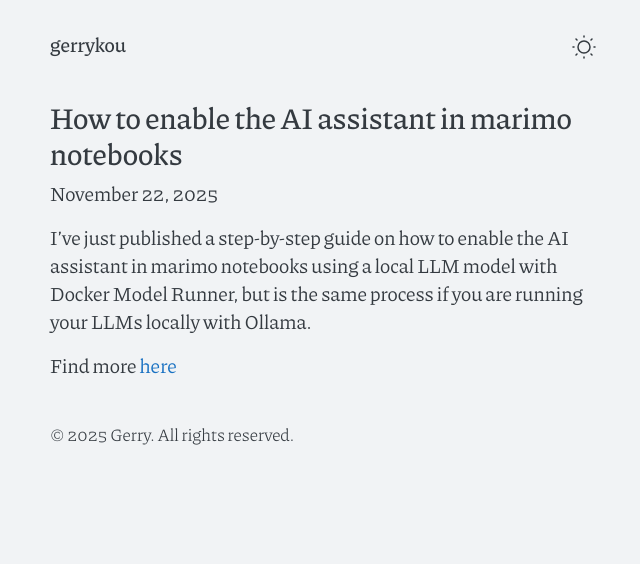
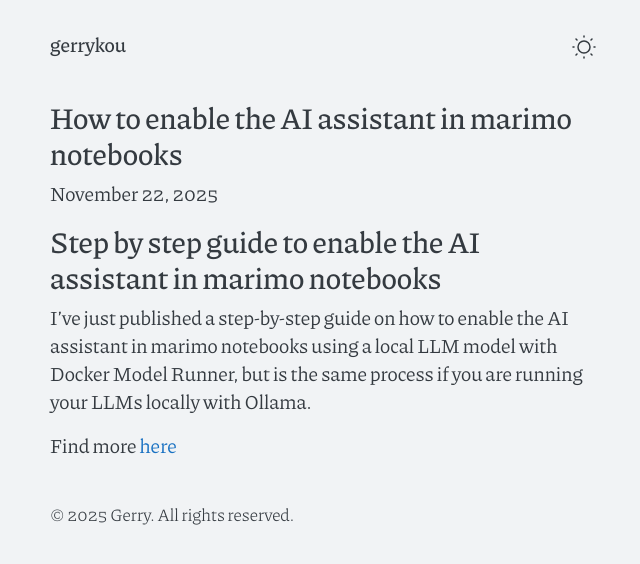
Before and after one commit to gerrykou/gerrykou.github.io, a Jekyll site: the page built from _posts/2025-11-22-marimo-local-ai-assistant.md, in a window 1280 px wide. Shown: the top 564 px of the page, without its empty margins (317-957 px from the left). Built offline with Jekyll 4.4.1, drawn with Linux system fonts in a browser that asks for light colours.

Commit message:
add title

```diff
--- a/_posts/2025-11-22-marimo-local-ai-assistant.md
+++ b/_posts/2025-11-22-marimo-local-ai-assistant.md
@@ -4,6 +4,8 @@
 lead:
 ---
 
+# Step by step guide to enable the AI assistant in marimo notebooks
+
 I’ve just published a step-by-step guide on how to enable the AI assistant in marimo notebooks using a local LLM model with Docker Model Runner, but is the same process if you are running your LLMs locally with Ollama.
 
 Find more [here](https://github.com/gerrykou/marimo_local_ai_assistant)
```
